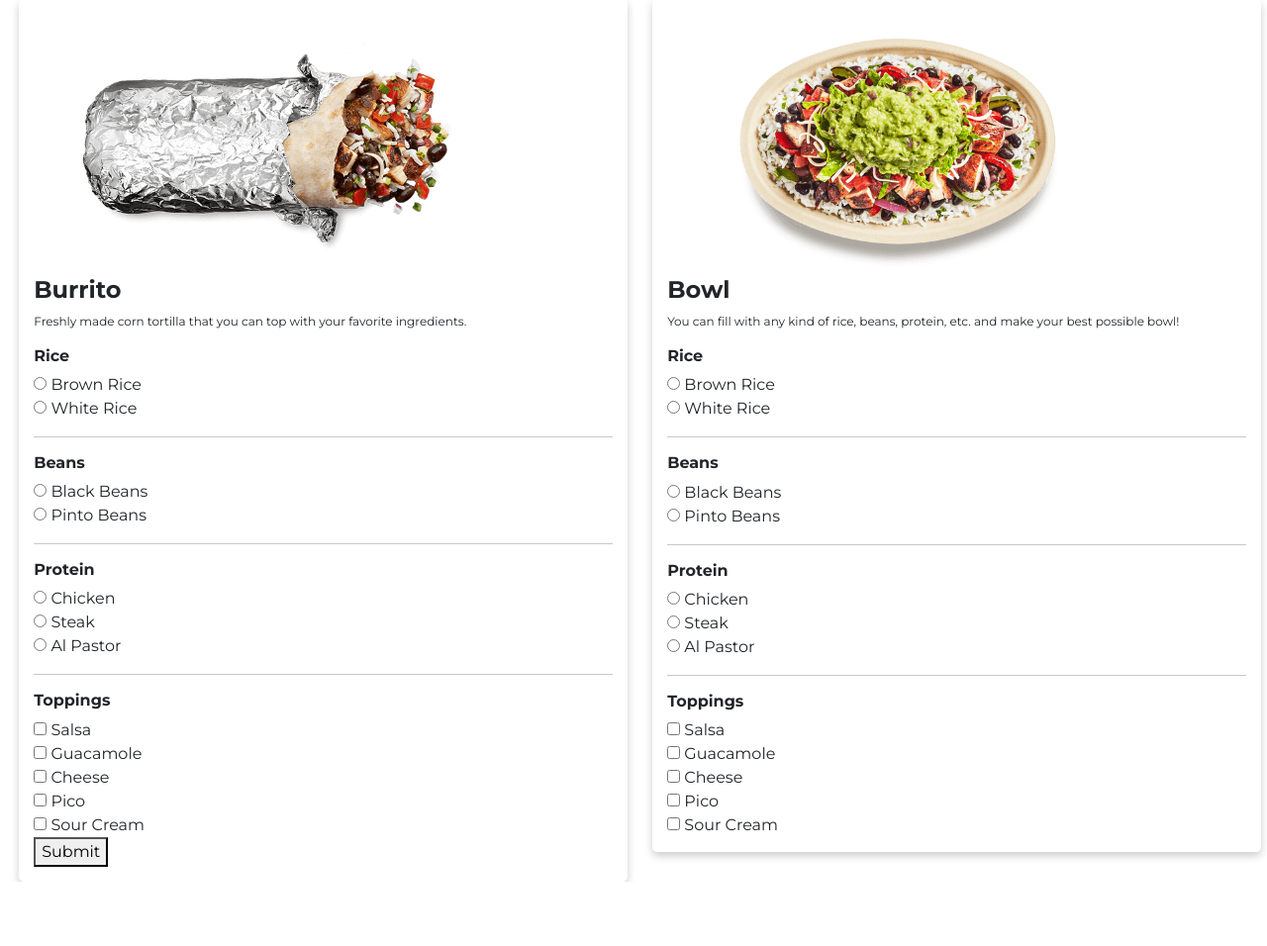
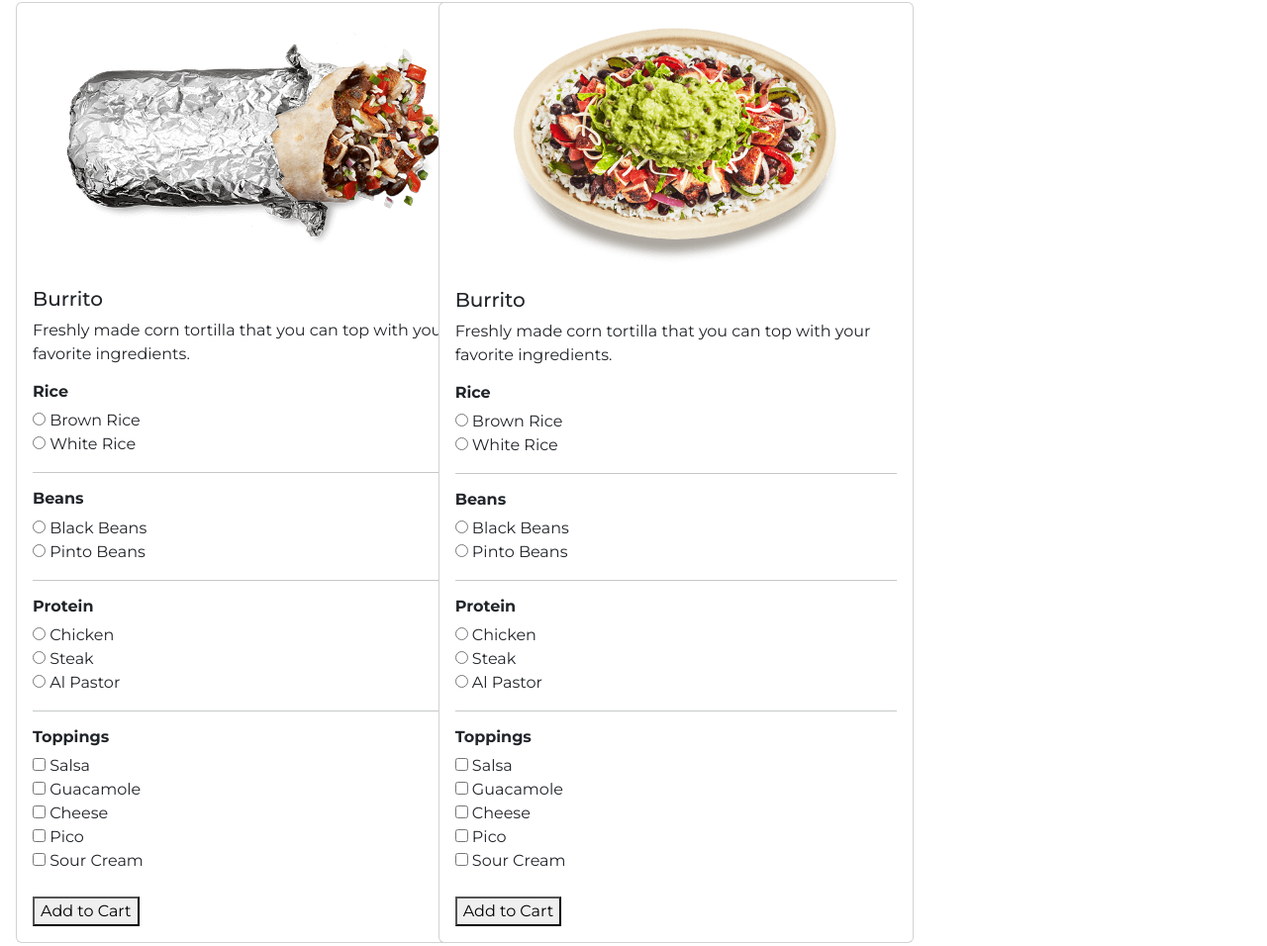
Before and after one commit to ew3-cps/Chipper, a plain HTML site: page index.html in a window 1280 px wide. Shown: the part 130-1086 px from the top of the page at 99% size. Before the commit the page ends 1021 px from the top, so only its background shows below. Drawn offline with nearby package versions, Linux system fonts and the light colour scheme.

Commit message:
Update index.html to bootstrap

```diff
--- a/index.html
+++ b/index.html
@@ -51,24 +51,14 @@
 
 <!-- Page contents -->
 <!-- Card One -->
-    <div class="container">
+    <div class="container-fluid">
         <div class="row">
             <div class="col-4">
-
-            </div>
-            <div class="col-4">
-
-            </div>
-        </div>
-
-    </div>
-
-
-    <div class = "food-card-container">
-        <img src="media/burrito.png" style="width: 80%; height: 80%">
-        <div>
-            <h4><b>Burrito</b></h4>
-            <p style="font-size: 12px;">Freshly made corn tortilla that you can top with your favorite ingredients.</p>
+                <div class="card mt-3 ms-1" style="width: 30rem;">
+                    <img src="media/burrito.png" class="card-img-top" alt="...">
+                    <div class="card-body">
+                      <h5 class="card-title">Burrito</h5>
+                      <p class="card-text">Freshly made corn tortilla that you can top with your favorite ingredients.</p>
                       <form id="burritoForm" method="post">
                         <h6><b>Rice</b></h6>
 
@@ -116,12 +106,80 @@
 
                         <input type="checkbox" id="topping_sour-cream" name="topping"                             value="topping_sour-cream"">
                         <label for="topping_sour-cream"">Sour Cream</label><br>
+                        <br>
+                        <button type="submit" id="submitBurrito" value="Submit">Add to Cart</button>
+                    </form>
+                    </div>
+                  </div>
+            </div>
+            <div class="col-4">
+                <div class="card mt-3 ms-1" style="width: 30rem;">
+                    <img src="media/bowl.png" class="card-img-top" alt="...">
+                    <div class="card-body">
+                      <h5 class="card-title">Burrito</h5>
+                      <p class="card-text">Freshly made corn tortilla that you can top with your favorite ingredients.</p>
+                      <form id="bowlForm" method="post">
+                        <h6><b>Rice</b></h6>
 
-                <button type="submit" id="submitBurrito" value="Submit">Submit</button>
+                        <input type="radio" id="bowl_brownRice" name="rice" value="brown">
+                        <label for="bowl_brownRice">Brown Rice</label><br>
+
+                        <input type="radio" id="bowl_whiteRice" name="rice" value="white">
+                        <label for="bowl_whiteRice">White Rice</label><br>
+
+                        <hr>
+                        <h6><b>Beans</b></h6>
+
+                        <input type="radio" id="bowl_beans_black" name="beans" value="black">
+                        <label for="bowl_beans_black">Black Beans</label><br>
+
+                        <input type="radio" id="bowl_beans_pinto" name="beans" value="pinto">
+                        <label for="bowl_beans_pinto">Pinto Beans</label><br>
+
+                        <hr>
+                        <h6><b>Protein</b></h6>
+
+
+                        <input type="radio" id="bowl_chicken" name="protein" value="chicken">
+                        <label for="bowl_chicken">Chicken</label><br>
+                        <input type="radio" id="bowl_steak" name="protein" value="steak">
+                        <label for="bowl_steak">Steak</label><br>
+                        <input type="radio" id="bowl_al-pastor" name="protein" value="al-pastor">
+                        <label for="bowl_al-pastor">Al Pastor</label><br>
+
+
+                        <hr>
+                        <h6><b>Toppings</b></h6>
+
+                        <input type="checkbox" id="bowl_topping_salsa" name="topping" value="salsa">
+                        <label for="bowl_topping_salsa">Salsa</label><br>
+
+                        <input type="checkbox" id="bowl_topping_guacamole" name="topping"                             value="guacamole">
+                        <label for="bowl_topping_guacamole">Guacamole</label><br>
+
+                        <input type="checkbox" id="bowl_topping_cheese" name="topping"                             value="cheese">
+                        <label for="bowl_topping_cheese">Cheese</label><br>
+
+                        <input type="checkbox" id="topping_tomatoes" name="topping"                             value="tomatoes">
+                        <label for="topping_tomatoes">Pico</label><br>
+
+                        <input type="checkbox" id="topping_sour-cream" name="topping"                             value="topping_sour-cream"">
+                        <label for="topping_sour-cream"">Sour Cream</label><br>
+                        <br>
+                        <button type="submit" id="submitBurrito" value="Submit">Add to Cart</button>
                     </form>
+                    </div>
+                  </div>
+            </div>
+            <div class="col-4">
+
+            </div>
         </div>
 
     </div>
+
+
+
 <!-- card number 2 -->
 
     <div class = "food-card-container">
```
Lines whose indentation alone changed are shown as unchanged.
